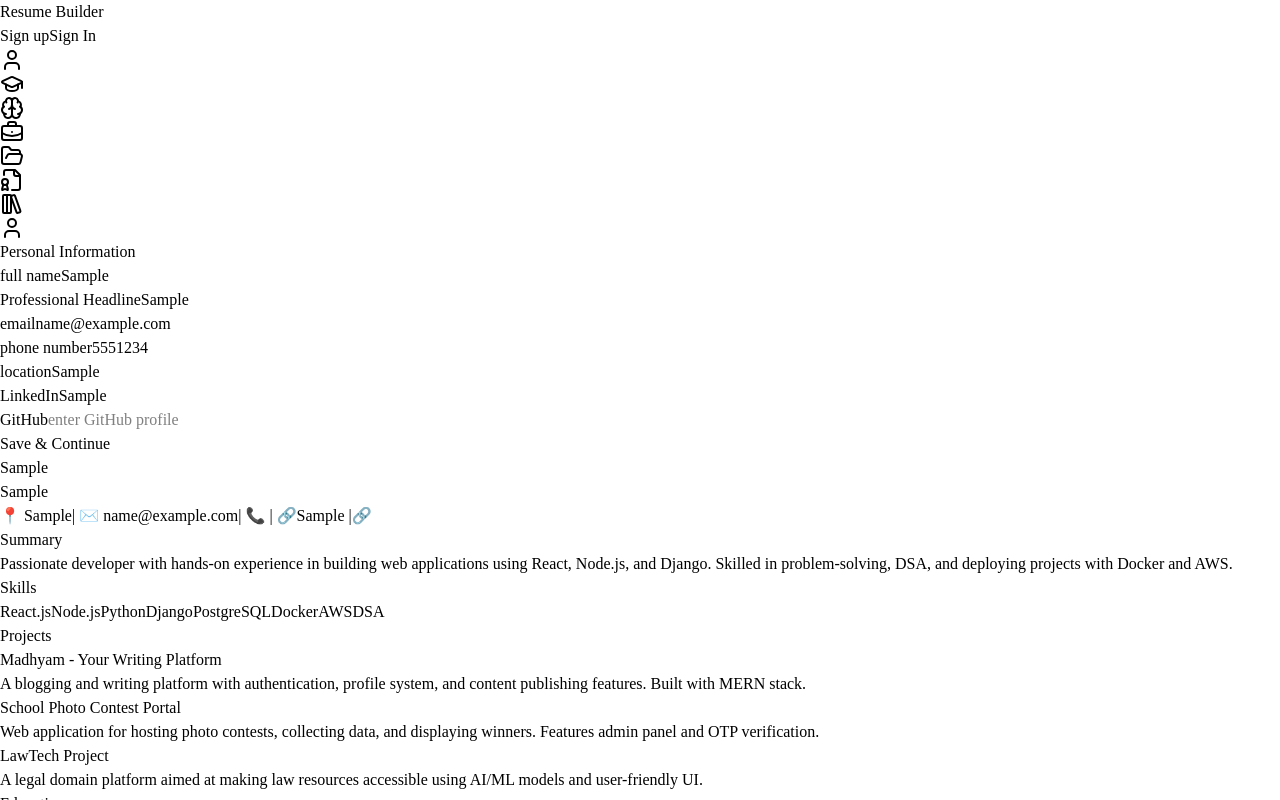
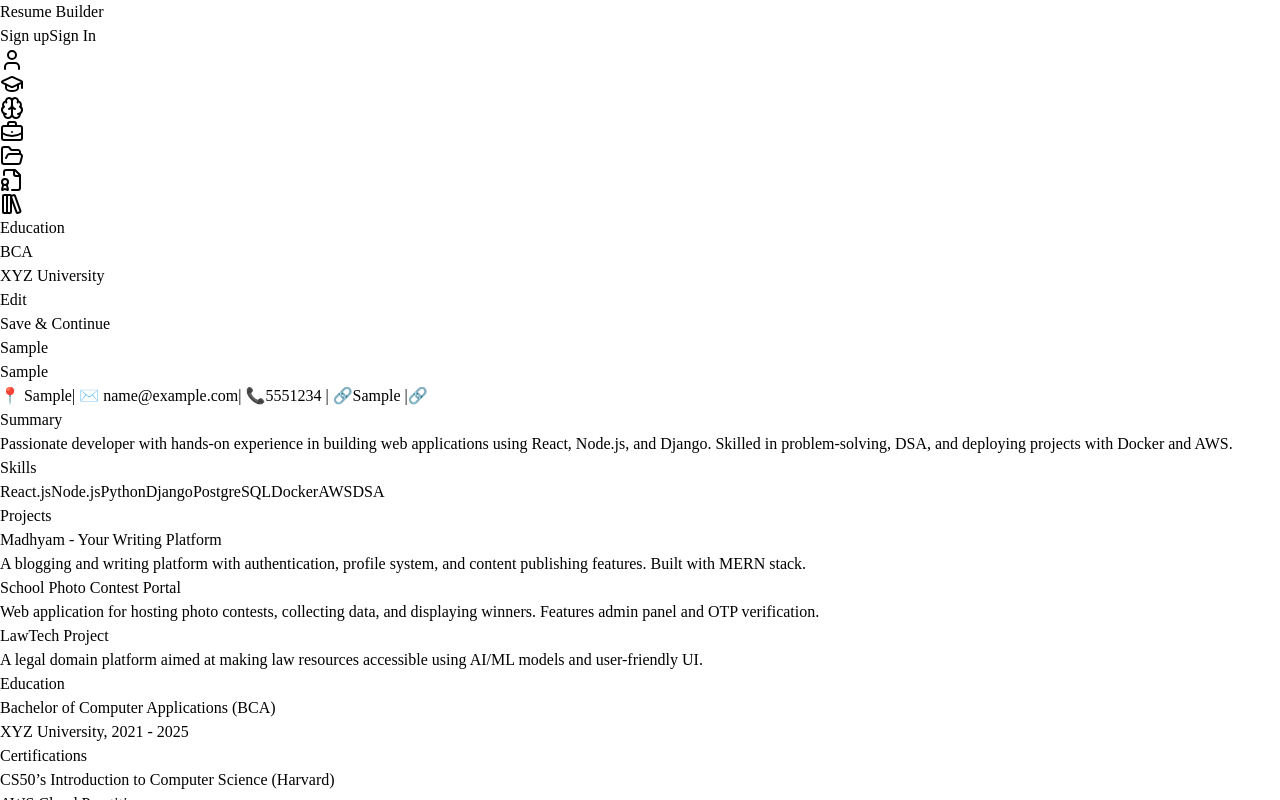
Before and after one commit to prakashMpandey/resume-project, a React (Vite) app in the folder frontend/: page / in a window 1280 px wide. Both pictures are taken after typing "Sample", "Sample", "name@example.com", "5551234", "Sample", "Sample" into the empty fields and a click on the button "Save & Continue". Shown: the top 800 px of the page. Built offline with nearby package versions, Linux system fonts and the light colour scheme.

Commit message:
refactor: restructure ResumeCreationDashboard and update form components for better state management

```diff
--- a/frontend/src/App.jsx
+++ b/frontend/src/App.jsx
@@ -1,11 +1,9 @@
 import { useEffect, useState } from 'react'
 import './App.css'
-import SideMenu from './components/SideMenu'
+import ResumeCreationDashboard from './pages/ResumeCreationDashboard'
 import Header from './components/Header'
-import Preview from './components/Preview'
 import Footer from './components/Footer'
-import PersonalInfoForm from './components/PersonalInfoForm'
-import Education from './components/Education'
+
 function App() {
 
 
@@ -18,17 +16,7 @@ function App() {
   <div className='bg-gray-100  '>
 
   <Header/>
-     <div className="flex items-center flex-row gap-4 h-[calc(100vh-30px)] my-1   lg:my-5 xl:my-8">
-     <SideMenu />
-  <div className='  lg:min-w-xl max-w-lg '>
-    <PersonalInfoForm/>
-
-  </div>
-  <div className='p-2 hidden md:block  overflow-auto h-[calc(100vh-30px)]'>
-    <Preview/>
-  </div>
-
-     </div>
+  <ResumeCreationDashboard/>
   <Footer/>
 
   </div>
--- a/frontend/src/components/Education.jsx
+++ b/frontend/src/components/Education.jsx
@@ -2,7 +2,7 @@ import React, { useState } from "react";
 import { useSelector, useDispatch } from "react-redux";
 import { addEduInfo } from "../features/formSlice";
 import Input from "./Input";
-function Education() {
+function Education({entries, saveEntry}) {
   const [educationData, setEducationData] = useState({
     degree: "",
     school: "",
@@ -11,6 +11,8 @@ function Education() {
     location: "",
     description: "",
   });
+
+  console.log("education", entries);
 
   const dispatch = useDispatch();
 
@@ -27,13 +29,8 @@ function Education() {
 
 
   };
-
-  return (
-    <div className=" bg-white rounded-md shadow-md p-4">
-      <div>
-        <h1 className="text-gray-900 font-bold text-2xl">Education</h1>
-      </div>
-      <div>
+  const educationForm=()=>{
+    <div>
         <div className="flex flex-col gap-4 mt-4">
           <Input
             label="degree"
@@ -88,6 +85,32 @@ function Education() {
           </div>
         </div>
       </div>
+  }
+
+  return (
+    <div className=" bg-white rounded-md shadow-md p-4">
+      <div>
+        <h1 className="text-gray-900 font-bold text-2xl">Education</h1>
+      </div>
+
+      <div className="flex flex-col gap-4 mt-4">
+      {
+        entries.map((entry,index)=>(
+          <div key={index} className="border border-gray-400 p-2 rounded-md flex justify-between items-center">
+            <div>
+              <h2 className="text-lg font-semibold">{entry.degree}</h2>
+            <p className="text-gray-500">{entry.school}</p>
+            </div>
+            <div className="">
+            <button className="bg-red-400 p-2 text-white">Edit</button>
+
+            </div>
+          </div>
+        ))
+      }
+      </div>
+
+
     </div>
   );
 }
--- a/frontend/src/components/PersonalInfoForm.jsx
+++ b/frontend/src/components/PersonalInfoForm.jsx
@@ -1,16 +1,14 @@
 import React, { use } from 'react'
 import {User} from "lucide-react"
-import {useSelector,useDispatch} from 'react-redux'
-import { addPersonalInfo } from '../features/formSlice';
 import Input from './Input';
-const PersonalInfoForm = () => {
+const PersonalInfoForm = ({data,onChange}) => {
 
-const dispatch=useDispatch();
+
+  const { fullName, headline, email, phoneNumber, location, linkedIn, github } = data;
+
 
 const handlePersonalInfoChange=(e)=>{
 
-  const {name,value}=e.target;
-  dispatch(addPersonalInfo({[name]:value}));
 }
   return (
     <div className='max-w-3xl bg-white rounded-md shadow-md p-4 '>
@@ -21,18 +19,18 @@ const handlePersonalInfoChange=(e)=>{
       <form action="">
         <div className='flex flex-col space-y-4 mt-2 p-2 '>
 
-       <Input label={"full name"} name="fullName" type="text" onChange={handlePersonalInfoChange} placeholder={"enter full name"}/>
-        <Input label={"Professional Headline"} name="headline" type="text" onChange={handlePersonalInfoChange} placeholder={"enter headline"}/>
+       <Input label={"full name"} name="fullName" type="text" value={fullName} onChange={onChange} placeholder={"enter full name"}/>
+        <Input label={"Professional Headline"} name="headline" value={headline} type="text" onChange={onChange} placeholder={"enter headline"}/>
         </div>
         <div className='grid grid-cols-2 gap-4 p-2 mt-4'>
 
-             <Input label={"email"} type='email' name={"email"} onChange={handlePersonalInfoChange} placeholder={"enter email address"}/>
-             <Input label={"phone number"} type='tel' name={"phoneNumber"} onChange={handlePersonalInfoChange} placeholder={"enter phone number "}/>
+             <Input label={"email"} type='email' name={"email"} value={email} onChange={onChange} placeholder={"enter email address"}/>
+             <Input label={"phone number"} type='tel' name={"phoneNumber"} value={phoneNumber} onChange={onChange} placeholder={"enter phone number "}/>
 
 
-          <Input label={"location"} type='text' name={"location"} onChange={handlePersonalInfoChange} placeholder={"enter location"}/>
-          <Input label={"LinkedIn"} type='text' name={"linkedIn"} onChange={handlePersonalInfoChange} placeholder={"enter LinkedIn profile"}/>
-          <Input label={"GitHub"} type='text' name={"github"} onChange={handlePersonalInfoChange} placeholder={"enter GitHub profile"}/>
+          <Input label={"location"} type='text' name={"location"} value={location} onChange={onChange} placeholder={"enter location"}/>
+          <Input label={"LinkedIn"} type='text' name={"linkedIn"} value={linkedIn} onChange={onChange} placeholder={"enter LinkedIn profile"}/>
+          <Input label={"GitHub"} type='text' name={"github"} value={github} onChange={onChange} placeholder={"enter GitHub profile"}/>
 
 
 
@@ -40,11 +38,6 @@ const handlePersonalInfoChange=(e)=>{
         </div>
       </form>
 
-      <div className='flex justify-end mt-1'>
-        <button className='bg-blue-500 text-white px-4 py-2   rounded-md mt-4 hover:bg-blue-600 transition-colors duration-300'>
-          Save & Continue
-        </button>
-      </div>
     </div>
   )
 }
--- a/frontend/src/components/Preview.jsx
+++ b/frontend/src/components/Preview.jsx
@@ -1,9 +1,9 @@
 import React from "react";
 import { useSelector } from "react-redux";
 
-export default function Preview() {
+export default function Preview({personalInfo}) {
 
-    const personalInfo=useSelector((state)=> state.formInfo.personalInfo);
+
 
   return (
     <div className="max-w-3xl mx-auto bg-white shadow-lg rounded-2xl p-8">
@@ -11,7 +11,7 @@ export default function Preview() {
       <div className="text-center border-b pb-4 mb-6">
         <h1 className="text-3xl capitalize font-bold text-gray-800">{personalInfo.fullName}</h1>
         <p className="text-gray-600 capitalize">{personalInfo.headline}</p>
-        <p className="text-sm text-gray-500 mt-2">📍 {personalInfo.location}| ✉️ {personalInfo.email}| 📞{personalInfo.phone} | 🔗{personalInfo.linkedIn} |🔗 {personalInfo.github}</p>
+        <p className="text-sm text-gray-500 mt-2">📍 {personalInfo.location}| ✉️ {personalInfo.email}| 📞{personalInfo.phoneNumber} | 🔗{personalInfo.linkedIn} |🔗 {personalInfo.github}</p>
       </div>
 
       {/* Summary */}
--- /dev/null
+++ b/frontend/src/pages/ResumeCreationDashboard.jsx
@@ -0,0 +1,71 @@
+import React from 'react'
+import SideMenu from '../components/SideMenu'
+import PersonalInfoForm from '../components/PersonalInfoForm'
+import Preview from '../components/Preview'
+import Education from '../components/Education'
+import { useState } from 'react'
+import { useEffect } from 'react'
+function ResumeCreationDashboard() {
+
+    const [step,setStep] = useState(1);
+    const [personalInfo,setPersonalInfo] = useState({
+        fullName: '',
+        headline: '',
+        email: '',
+        phoneNumber: '',
+        location: '',
+        linkedIn: '',
+        github: ''
+    });
+    const [education, setEducation] = useState([
+        {
+
+    degree: "BCA",
+    school: "XYZ University",
+    startDate: "2020-01-01",
+    endDate: "2020-12-31",
+
+    description: " Lorem ipsum dolor sit amet, consectetur adipiscing elit. Sed do eiusmod tempor incididunt ut labore et dolore magna aliqua.",
+
+        }
+    ]);
+
+    const handlePersonalInfoChange = (e) => {
+        const { name, value } = e.target;
+        setPersonalInfo(prevState => ({
+            ...prevState,
+            [name]: value
+        }));
+    };
+    const addEducationEntry = (entry) => {
+        setEducation(prev => [...prev, entry]);
+    };
+  return (
+     <div className="flex items-center flex-row gap-4 h-[calc(100vh-30px)] my-1   lg:my-5 xl:my-8">
+     <SideMenu />
+  <div className='  lg:min-w-xl max-w-lg relative '>
+
+{
+
+step === 1 && <PersonalInfoForm data={personalInfo} onChange={handlePersonalInfoChange} />
+
+}
+{step === 2 && <Education  entries={education} saveEntry={addEducationEntry} />}
+
+   <div className='flex justify-end mt-1  p-2'>
+        <button onClick={()=>setStep((prev)=>prev+1)}  className='bg-red-500 text-white px-4 py-2   rounded-md mt-4 hover:bg-blue-600 transition-colors duration-300'>
+          Save & Continue
+        </button>
+      </div>
+  </div>
+  <div className='p-2 hidden md:block  overflow-auto h-[calc(100vh-30px)]'>
+    <Preview personalInfo={personalInfo} education={education}/>
+
+  </div>
+
+    </div>
+
+  )
+}
+
+export default ResumeCreationDashboard
```
